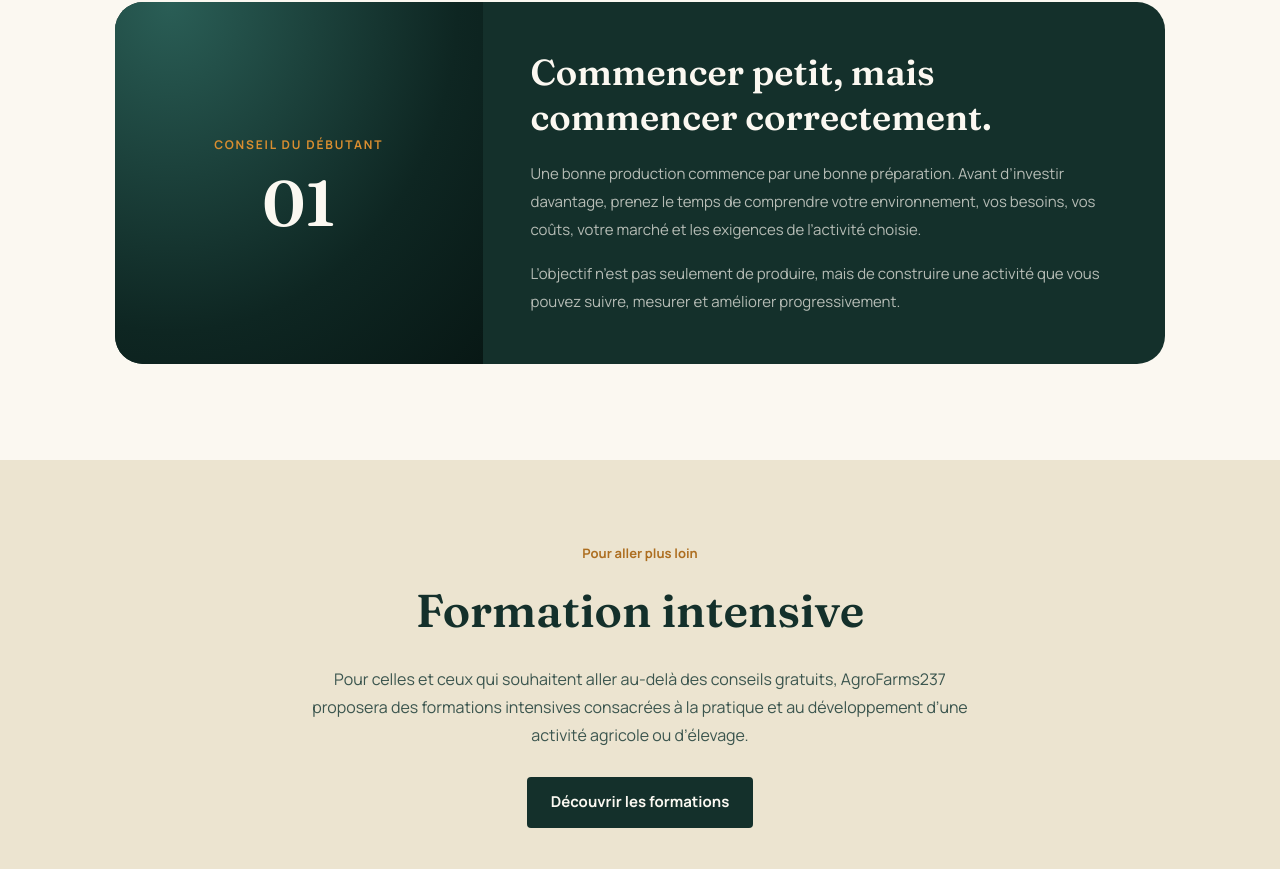
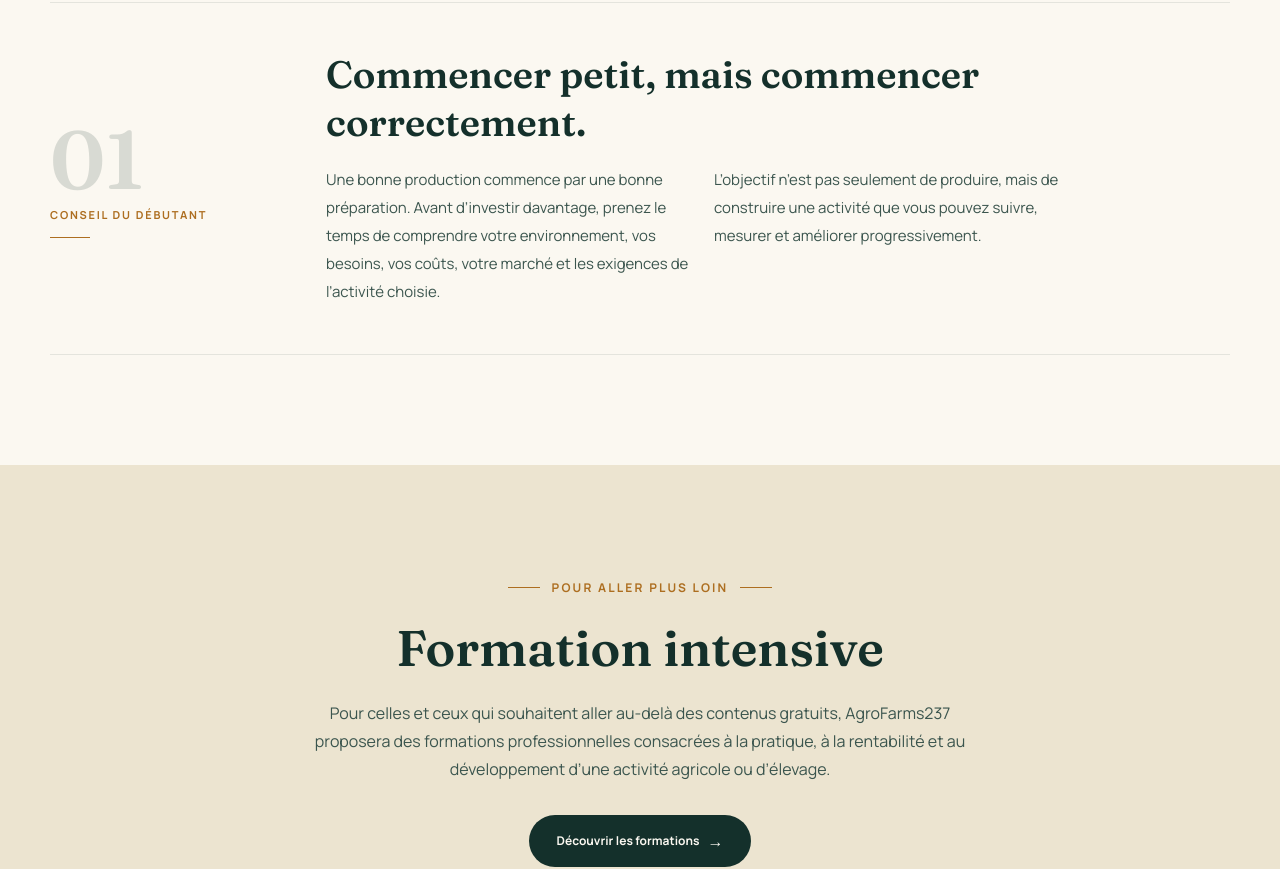
Before and after one commit to onguenejeanboscojo-ctrl/agrofarms237, a Next.js app: page /espace-education in a window 1280 px wide. Shown: the part 1664-2533 px from the top of the page. Built offline with nearby package versions, Linux system fonts and the light colour scheme; no server answers.

Commit message:
Refactor education page layout and content
Updated content and structure of the education page, including section titles and descriptions for better clarity and engagement.

```diff
--- a/app/espace-education/page.tsx
+++ b/app/espace-education/page.tsx
@@ -66,6 +66,7 @@ export default async function EspaceEducationPage() {
 
   return (
     <main className="bg-paper">
+
       {/* ===================================================== */}
       {/* HERO PRINCIPAL                                        */}
       {/* ===================================================== */}
@@ -73,6 +74,7 @@ export default async function EspaceEducationPage() {
       <section className="px-5 pb-16 pt-8 md:pb-20 md:pt-10">
         <div className="mx-auto max-w-[1280px]">
           <div className="grid items-center gap-10 lg:grid-cols-[0.78fr_1.22fr] lg:gap-14">
+
             {/* TEXTE À GAUCHE */}
             <div className="max-w-[520px]">
               <span className="mb-4 inline-flex items-center gap-3 text-[12px] font-bold uppercase tracking-[0.18em] text-goldDeep">
@@ -149,6 +151,7 @@ export default async function EspaceEducationPage() {
         className="px-5 py-[80px] md:py-[96px]"
       >
         <div className="mx-auto max-w-[1180px]">
+
           <div className="mb-12 flex flex-col gap-5 md:flex-row md:items-end md:justify-between">
             <div>
               <span className="mb-2 inline-block text-[13px] font-bold text-goldDeep">
@@ -195,6 +198,7 @@ export default async function EspaceEducationPage() {
                   className="group overflow-hidden rounded-[24px] border border-ink/10 bg-paper transition duration-300 hover:-translate-y-1 hover:shadow-[0_18px_45px_rgba(8,24,21,0.08)]"
                 >
                   <Link href={`/espace-education/${module.slug}`}>
+
                     <div className="relative aspect-[16/9] overflow-hidden bg-bgAlt">
                       {module.image_url ? (
                         <img
@@ -243,6 +247,7 @@ export default async function EspaceEducationPage() {
                         </span>
                       </div>
                     </div>
+
                   </Link>
                 </article>
               ))}
@@ -252,72 +257,89 @@ export default async function EspaceEducationPage() {
       </section>
 
       {/* ===================================================== */}
-      {/* CONSEIL                                               */}
+      {/* CONSEIL DU DÉBUTANT — VERSION ÉDITORIALE              */}
       {/* ===================================================== */}
 
-      <section className="px-5 pb-[80px] md:pb-[96px]">
-        <div className="mx-auto max-w-[1050px] overflow-hidden rounded-[28px] bg-ink text-paper">
-          <div className="grid md:grid-cols-[0.7fr_1.3fr]">
-            <div className="flex min-h-[260px] items-center justify-center bg-[radial-gradient(120%_140%_at_15%_0%,#2A5E56_0%,#0E2622_65%,#081815_100%)] p-10">
-              <div className="text-center">
-                <span className="text-[12px] font-bold uppercase tracking-[0.15em] text-gold">
+      <section className="px-5 pb-[88px] md:pb-[110px]">
+        <div className="mx-auto max-w-[1180px]">
+
+          <div className="grid items-center gap-8 border-y border-ink/10 py-10 md:grid-cols-[220px_1fr] md:gap-14 md:py-12">
+
+            {/* NUMÉRO */}
+            <div className="flex items-center gap-5 md:block">
+              <span className="font-serif text-[58px] font-semibold leading-none text-ink/15 md:text-[82px]">
+                01
+              </span>
+
+              <div>
+                <span className="text-[11px] font-bold uppercase tracking-[0.16em] text-goldDeep">
                   Conseil du débutant
                 </span>
 
-                <div className="mt-4 font-serif text-[64px] font-semibold leading-none">
-                  01
-                </div>
+                <div className="mt-3 h-px w-10 bg-goldDeep" />
               </div>
             </div>
 
-            <div className="p-8 md:p-12">
-              <h2 className="font-serif text-[30px] font-semibold leading-tight md:text-[36px]">
+            {/* CONTENU */}
+            <div className="max-w-[760px]">
+              <h2 className="font-serif text-[30px] font-semibold leading-tight text-ink md:text-[38px]">
                 Commencer petit, mais commencer correctement.
               </h2>
 
-              <p className="mt-5 text-[15px] leading-7 text-paper/70">
+              <div className="mt-5 grid gap-4 md:grid-cols-2">
+                <p className="text-[15px] leading-7 text-inkSoft">
                   Une bonne production commence par une bonne préparation.
                   Avant d’investir davantage, prenez le temps de comprendre
                   votre environnement, vos besoins, vos coûts, votre marché et
                   les exigences de l’activité choisie.
                 </p>
 
-              <p className="mt-4 text-[15px] leading-7 text-paper/70">
+                <p className="text-[15px] leading-7 text-inkSoft">
                   L’objectif n’est pas seulement de produire, mais de
                   construire une activité que vous pouvez suivre, mesurer et
                   améliorer progressivement.
                 </p>
               </div>
             </div>
+
+          </div>
         </div>
       </section>
 
       {/* ===================================================== */}
-      {/* FORMATION INTENSIVE                                  */}
+      {/* POUR ALLER PLUS LOIN                                  */}
       {/* ===================================================== */}
 
-      <section className="bg-bgAlt px-5 py-[80px]">
+      <section className="bg-bgAlt px-5 py-[88px] md:py-[105px]">
         <div className="mx-auto max-w-[900px] text-center">
-          <span className="text-[13px] font-bold text-goldDeep">
+
+          <span className="inline-flex items-center gap-3 text-[12px] font-bold uppercase tracking-[0.18em] text-goldDeep">
+            <span className="h-px w-8 bg-goldDeep" />
             Pour aller plus loin
+            <span className="h-px w-8 bg-goldDeep" />
           </span>
 
-          <h2 className="mt-3 font-serif text-[clamp(30px,5vw,46px)] font-semibold">
+          <h2 className="mt-5 font-serif text-[clamp(32px,5vw,50px)] font-semibold leading-tight text-ink">
             Formation intensive
           </h2>
 
           <p className="mx-auto mt-5 max-w-[680px] text-[16px] leading-7 text-inkSoft">
-            Pour celles et ceux qui souhaitent aller au-delà des conseils
-            gratuits, AgroFarms237 proposera des formations intensives
-            consacrées à la pratique et au développement d’une activité
-            agricole ou d’élevage.
+            Pour celles et ceux qui souhaitent aller au-delà des contenus
+            gratuits, AgroFarms237 proposera des formations professionnelles
+            consacrées à la pratique, à la rentabilité et au développement
+            d’une activité agricole ou d’élevage.
           </p>
 
-          <div className="mt-7">
-            <Link href="/contact" className="btn btn-ink">
+          <div className="mt-8">
+            <Link
+              href="/contact"
+              className="inline-flex items-center rounded-full bg-ink px-7 py-3.5 text-[12px] font-bold text-paper transition hover:-translate-y-0.5 hover:opacity-90"
+            >
               Découvrir les formations
+              <span className="ml-2 text-base">→</span>
             </Link>
           </div>
+
         </div>
       </section>
 
@@ -327,6 +349,7 @@ export default async function EspaceEducationPage() {
 
       <section className="bg-ink px-5 py-[80px] text-paper">
         <div className="mx-auto max-w-[850px] text-center">
+
           <span className="text-[13px] font-bold text-gold">
             AgroFarms237
           </span>
@@ -340,8 +363,10 @@ export default async function EspaceEducationPage() {
             contenus pédagogiques au fur et à mesure du développement de la
             ferme.
           </p>
+
         </div>
       </section>
+
     </main>
   );
 }
```
Lines whose indentation alone changed are shown as unchanged.
